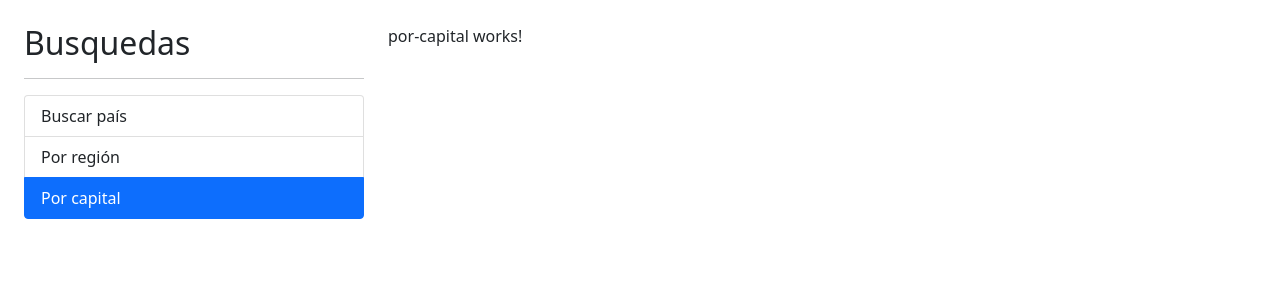
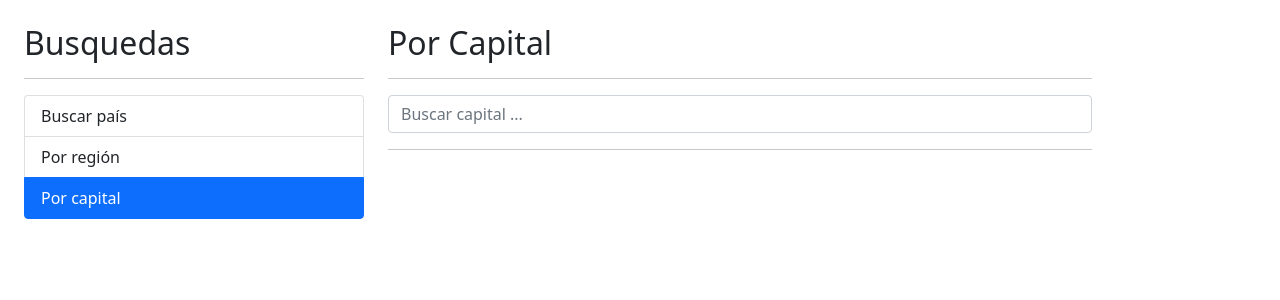
Before and after one commit to Xelacnnister/03-paisesApp, an Angular app: page /capital in a window 1280 px wide. Shown: the top 300 px of the page. Built offline with nearby package versions, Linux system fonts and the light colour scheme.

Commit message:
DebounceTime - en el input + Por Capital

```diff
--- a/src/app/pais/components/pais-input/pais-input.component.html
+++ b/src/app/pais/components/pais-input/pais-input.component.html
@@ -3,5 +3,6 @@
             name="termino"
             class="form-control"
             [(ngModel)]="termino"
-            placeholder="Buscar país ...">
+            (input)="teclaPresionada()"
+            [placeholder]="placeholder"> <!--Aplica la variable placeholder que recibe de pais-input, quien a su vez lo recebe de por-capita y por-pais-->
 </form>
--- a/src/app/pais/components/pais-input/pais-input.component.ts
+++ b/src/app/pais/components/pais-input/pais-input.component.ts
@@ -1,4 +1,8 @@
-import { Component, Output, EventEmitter } from '@angular/core';
+import { THIS_EXPR } from '@angular/compiler/src/output/output_ast';
+import { Component, Output, EventEmitter, OnInit, Input } from '@angular/core';
+import { Subject } from 'rxjs';
+import { debounceTime } from 'rxjs/operators';
+
 
 @Component({
   selector: 'app-pais-input',
@@ -6,15 +10,40 @@ import { Component, Output, EventEmitter } from '@angular/core';
   styles: [
   ]
 })
-export class PaisInputComponent {
+export class PaisInputComponent implements OnInit{
 
-  @Output() onEnter: EventEmitter<string> = new EventEmitter();//@Output hace la emisión. Creamos el evento onEnter. Lo teipamos como EventEmitter y asignamos a new EventEmitter()
-                                                                //Especificamos el tipo de evento <string> en Base al tipo de this.termino
+  @Output() onEnter   : EventEmitter<string> = new EventEmitter(); //@Output hace la emisión. Creamos el evento onEnter. Lo teipamos como EventEmitter y asignamos a new EventEmitter() //Especificamos el tipo de evento <string> en Base al tipo de this.termino // onDebounce se ejecuta cuando el usuario deja de escribir
+  @Output() onDebounce: EventEmitter<string> = new EventEmitter();
+
+  @Input() placeholder: string = ''; //Recibe el valor de placeholder dese la propiedad del input en los HTML de por-capital y por-pais
+
+  debouncer: Subject<string> = new Subject();// El Subject permite "crear un Observable manualmente";
+
   termino: string = '';
+
+  ngOnInit(): void {
+    this.debouncer
+    .pipe( //transforma la salida del subscribe
+      debounceTime(300)// no emitas el .subscribe hasta que este observable deje de emitir valores por las proximas 300 milesimas de segundo
+    )
+    .subscribe( valor => {//suscribimos a los cambios del debouncer. Se tiene que implementar en el input el evento (input)="teclaPresionada"
+      this.onDebounce.emit( valor ); //Emitimos el onDebounce. En vez del valor, tambien pudimos haber pasado el termino
+    });
+  }
 
 
   buscar(){//cuando se presiona enter en el input se activa el método
     this.onEnter.emit( this.termino );// emite el this.termino
   }
 
+  teclaPresionada (  ) { //(event: any)
+    // const valor = event.target.value;          Si usamos el ($event) en el input del HTML
+    // console.log(valor);
+
+    // console.log(this.termino);
+
+    this.debouncer.next( this.termino ); //Cada vez que usuario presiona una tecla, llama al .next(this.termino). El .next está suscrito al debouncer. El debouncer va a recibir el nuevo valor y éste se se imprimirá en el .emit
+
+  }
+
 }
--- a/src/app/pais/components/pais-tabla/pais-tabla.component.html
+++ b/src/app/pais/components/pais-tabla/pais-tabla.component.html
@@ -12,7 +12,7 @@
      <tr>
          <td>{{ i + 1 }}</td>
          <td><img class="small-flag" [src]="pais.flag"></td><!--Si ponemos el[src]="" , no es necesario usar las {{}} en el src="{{}}"-->
-         <td> {{ pais.name }} </td>
+         <td> {{ pais.capital }}, {{ pais.name }} </td>
          <td> {{ pais.population | number}} </td>
          <td>
              <a [routerLink]="[ '/pais', pais.alpha2Code ]">Ver...</a>
--- a/src/app/pais/pages/por-capital/por-capital.component.html
+++ b/src/app/pais/pages/por-capital/por-capital.component.html
@@ -1 +1,27 @@
-<p>por-capital works!</p>
+<h2>Por Capital</h2>
+<hr>
+
+<div class="row">
+    <div class="col">
+
+        <app-pais-input
+            (onEnter)="buscar( $event )"
+            placeholder="Buscar capital ..."><!--escuchamos en el padre el evento (onEnter) y llamamos el método buscar() que se encuentra en el por-pais.component.ts y mandamos el evento ( $event ). Dentro de el ( $event ) viene el string producto de input. Si usamos placeholder= mandamos un string, si usamos[placeholder] mandamos un valor -->
+
+        </app-pais-input>
+
+    </div>
+</div>
+
+<hr>
+
+<div *ngIf="hayError"
+     class="alert alert-danger">
+    No se encontró nada con el término {{ termino }}
+</div>
+
+<div *ngIf="paises.length > 0">
+    <div class="col">
+        <app-pais-tabla [paises] = "paises"></app-pais-tabla><!--paises[paises] va a ser = a la variable paises"paises" que tengo en mi por-pais.component, si no equiparamos las variables no mostrará nada-->
+    </div>
+</div>
--- a/src/app/pais/pages/por-capital/por-capital.component.ts
+++ b/src/app/pais/pages/por-capital/por-capital.component.ts
@@ -1,4 +1,7 @@
-import { Component, OnInit } from '@angular/core';
+import { Component } from '@angular/core';
+import { PaisService } from '../../services/pais.service';
+
+import { Country } from '../../interfaces/pais-interface';
 
 @Component({
   selector: 'app-por-capital',
@@ -6,11 +9,28 @@ import { Component, OnInit } from '@angular/core';
   styles: [
   ]
 })
-export class PorCapitalComponent implements OnInit {
+export class PorCapitalComponent {
 
-  constructor() { }
+  termino : string = '';
+  hayError: boolean = false;
+  paises  : Country[] = [];
 
-  ngOnInit(): void {
+
+  constructor( private paisService: PaisService) { }//inyectamos el servicio en el constructor para poder usarlo
+
+  buscar( termino: string ){//recibo el término de busqueda de tipo string
+
+    this.hayError = false;//mediante el ngIf NO muestra el mensaje de error
+    this.termino  = termino;//this.termino es iagual al termino que recibo como parametro
+
+    this.paisService.buscarCapital( termino )//para que un Obbservable se dispare debo tener por lo menos un subscribe / podemos usar this.termino o el termino que recibimos como parametro indistintamente
+      .subscribe( (paises) => {//cambiamos el "resp" por "paises" ya que ahora que es de tipado Country[], tiene más sentido
+        this.paises = paises;
+      }, (err) => { //cuando no encuentre el termino buscado (error 404), mostrará lo siguiente:
+        this.hayError = true;//mediante el ngIf muestra el mensaje de error
+        this.paises   = [];//Purga el array volviendolo a 0, eso nos permite implementar el ngIf= "paises.length > 0" en el html, de modo que la tabla no se mostrará si no hay resultados válidos
+      })
   }
 
+
 }
--- a/src/app/pais/pages/por-pais/por-pais.component.html
+++ b/src/app/pais/pages/por-pais/por-pais.component.html
@@ -5,8 +5,10 @@
     <div class="col">
 
         <app-pais-input
-            (onEnter)="buscar( $event )"><!--escuchamos en el padre el evento (onEnter) y llamamos el método buscar() que se encuentra en el por-pais.component.ts y mandamos el evento ( $event )-->
-                                            <!-- Dentro de el ( $event ) viene el string producto de input -->
+            (onEnter)="buscar( $event )"
+            (onDebounce)="sugerencias( $event )"
+            placeholder="Buscar país ..."><!--escuchamos en el padre el evento (onEnter) y llamamos el método buscar() que se encuentra en el por-pais.component.ts y mandamos el evento ( $event ). Dentro de el ( $event ) viene el string producto de input -->
+
         </app-pais-input>
 
     </div>
--- a/src/app/pais/pages/por-pais/por-pais.component.ts
+++ b/src/app/pais/pages/por-pais/por-pais.component.ts
@@ -35,4 +35,9 @@ export class PorPaisComponent {
       })
   }
 
+  sugerencias ( termino: string ) {
+    this.hayError = false;
+    //TODO: crear sugerencias
+  }
+
 }
--- a/src/app/pais/services/pais.service.ts
+++ b/src/app/pais/services/pais.service.ts
@@ -19,4 +19,10 @@ export class PaisService {
     return this.http.get<Country[]>( url ); // se tiene que especificar el tipado Country[], de otra forma el get puede devolver cualquier cosa (any)
   }                                         // podria quitarse el Observable y su tipado en buscarPais() y TS lo entendería, pero es preferible dejarlo así por legibilidad
 
+  buscarCapital( termino: string ): Observable<Country[]>{ //en el .get nos dice que tipo de info va a retornar - Ponemos  que el Observable es de tipo <Country[]> para que sepa que devuelve un array[] de Country
+
+    const url = `${ this.apiUrl }/capital/${ termino }`; //Construimos la url con ayuda de las variables ya creadas
+
+    return this.http.get<Country[]>( url ); // se tiene que especificar el tipado Country[], de otra forma el get puede devolver cualquier cosa (any)
+  }
 }
```
